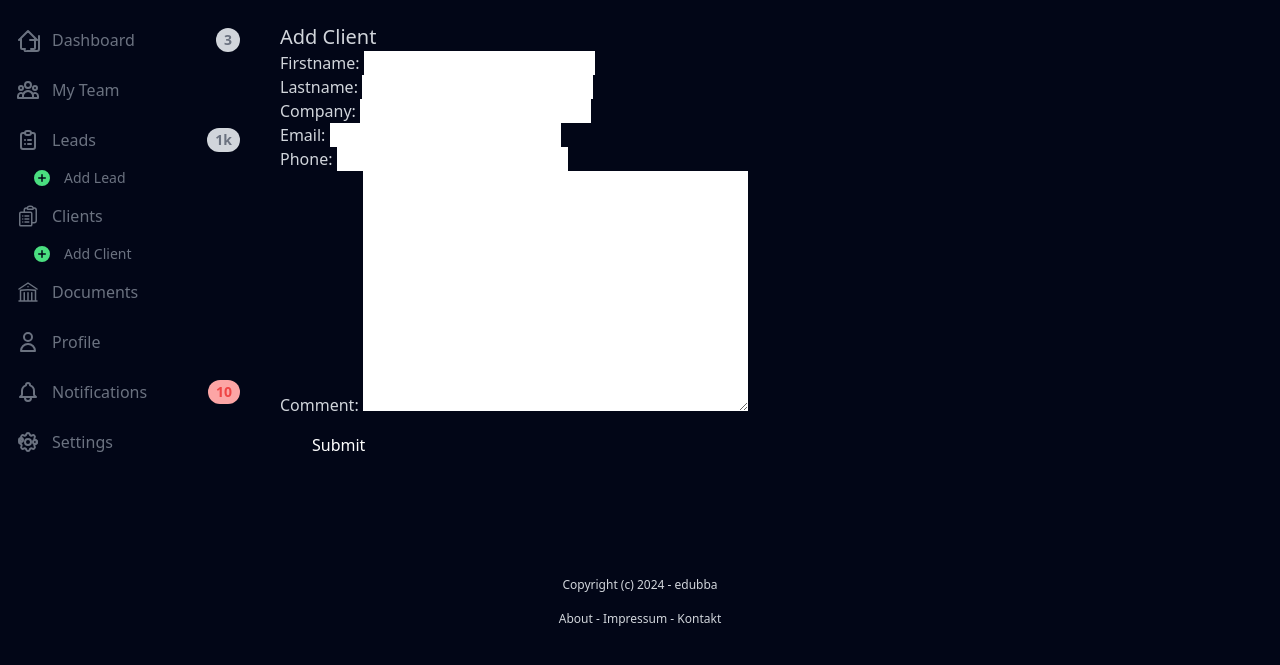
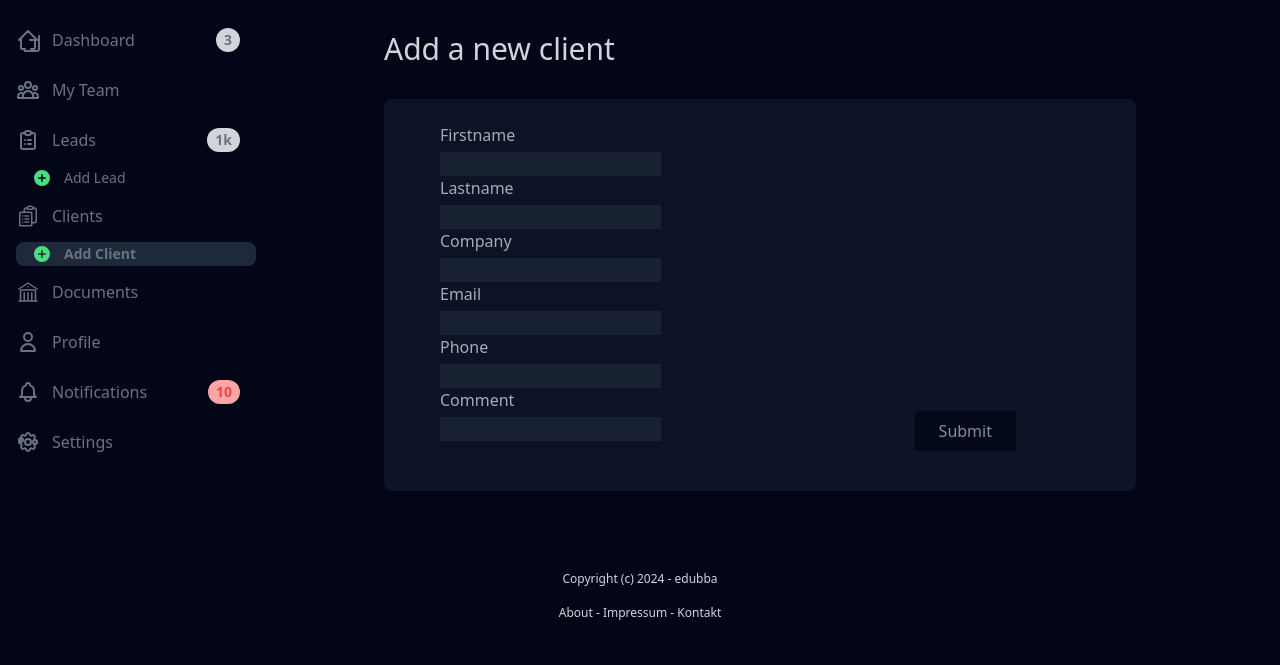
Before and after one commit to thorbjoernheise/edubba, a Django app: page /dashboard/clients/add/ in a window 1280 px wide. Shown: the part 57-722 px from the top of the page. Run offline with Django 5.2, Linux system fonts and the light colour scheme; the visitor is signed in with stand-in values (Sample User, id 1); some libraries are stand-ins or nearby versions.

Commit message:
Adjust lead and clients template to ui

```diff
--- a/edubba/client/templates/client/clients_add.html
+++ b/edubba/client/templates/client/clients_add.html
@@ -2,17 +2,82 @@
 
 {% block title %}Add Client{% endblock %}
 
-{% block content%}
-<div class="py-6 px-6">
-    <h1 class="text-xl">Add Client</h1>
+{% block content %}
 
-    <form method="post" action=".">
+<style>
+    /* Apply styles to individual input fields and labels */
+    .form-container {
+        display: flex;
+        justify-content: space-between;
+        margin-top: 1rem;
+        margin-bottom: 2rem;
+        margin-right: 3rem;
+        margin-left: 3rem;
+    }
+    .input-container {
+        width: 45%;
+        margin-bottom: 10px;
+    }
+    .input-container label {
+        display: block;
+        margin-bottom: 5px;
+    }
+    .custom-input {
+        width: 100%;
+        background-color: #1e293b;
+    }
+    .choices-container {
+        width: 45%;
+        margin-left: 2rem;
+    }
+    .choices-container select {
+        width: calc(100% - 20px);
+        background-color: #1e293b;
+    }
+    .submit-button {
+        align-self: flex-end;
+        margin-right: 4rem;
+    }
+
+</style>
+
+<div class="headline">
+    <h1 class="text-3xl">
+        Add a new client
+    </h1>
+</div>
+<div class="content-box bg-slate-900">
+    <form method="post" action="." class="form-container">
         {% csrf_token %}
 
-        {{ form.as_p }}
-        <button class="py-4 px-8 bg-slate-950 text-white">Submit</button>
+        <!-- Render each input field separately -->
+        <div class="input-container">
+            {% for field in form %}
+                {% if field.field.widget.input_type != 'select' %}
+                    <div>
+                        <label for="{{ field.id_for_label }}">{{ field.label }}</label>
+                        <input type="{{ field.field.widget.input_type }}" name="{{ field.name }}" id="{{ field.id }}" class="custom-input">
+                    </div>
+                {% endif %}
+            {% endfor %}
+        </div>
+
+        <div class="choices-container">
+            {% for field in form %}
+                {% if field.field.widget.input_type == 'select' %}
+                    <div class="input-container">
+                        <label for="{{ field.id_for_label }}">{{ field.label }}</label>
+                        <select name="{{ field.name }}" id="{{ field.id }}">
+                            {% for choice in field.field.widget.choices %}
+                                <option value="{{ choice.0 }}">{{ choice.1 }}</option>
+                            {% endfor %}
+                        </select>
+                    </div>
+                {% endif %}
+            {% endfor %}
+        </div>
+        <button type="submit" class="submit-button py-2 px-6 opacity-80 rounded inline-flex items-center bg-slate-950 hover:bg-slate-800">Submit</button>
     </form>
 </div>
 
-
-    {% endblock %}
+{% endblock %}
--- a/edubba/core/templates/core/base.html
+++ b/edubba/core/templates/core/base.html
@@ -181,8 +181,8 @@
                     </a>
                 </li>
                 <li class="my-px">
-                    <a href="#"
-                    class="ml-4 text-sm flex flex-row items-center h-6 px-4 rounded-lg text-gray-500 hover:bg-slate-800 {% if request.path == '/tasks/' %}active{% endif %}">
+                    <a href="{% url 'clients_add' %}"
+                    class="ml-4 text-sm flex flex-row items-center h-6 px-4 rounded-lg text-gray-500 hover:bg-slate-800 {% if request.path == '/dashboard/clients/add/' %}active{% endif %}">
                     <span class="flex items-center justify-center text-lg text-green-400">
                         <svg xmlns="http://www.w3.org/2000/svg" viewBox="0 0 20 20" fill="currentColor" class="w-5 h-5">
                             <path fill-rule="evenodd" d="M10 18a8 8 0 1 0 0-16 8 8 0 0 0 0 16Zm.75-11.25a.75.75 0 0 0-1.5 0v2.5h-2.5a.75.75 0 0 0 0 1.5h2.5v2.5a.75.75 0 0 0 1.5 0v-2.5h2.5a.75.75 0 0 0 0-1.5h-2.5v-2.5Z" clip-rule="evenodd" />
@@ -193,7 +193,7 @@
                     </a>
                 </li>
                 <li class="my-px">
-                    <a href="#"
+                    <a href=""
                     class="flex flex-row items-center h-12 px-4 rounded-lg text-gray-500 hover:bg-slate-800 {% if request.path == '/profile/' %}active{% endif %}">
                         <span class="flex items-center justify-center text-lg text-gray-500">
                             <svg xmlns="http://www.w3.org/2000/svg" fill="none" viewBox="0 0 24 24" stroke-width="1.5" stroke="currentColor" class="w-6 h-6">
```
Also changed, not shown: edubba/lead/templates/lead/add_lead.html (+73 -8 lines). Lines whose indentation alone changed are shown as unchanged.
